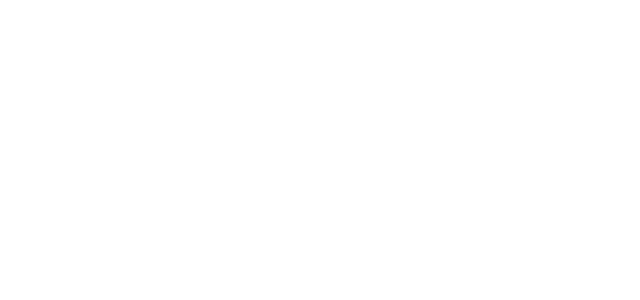
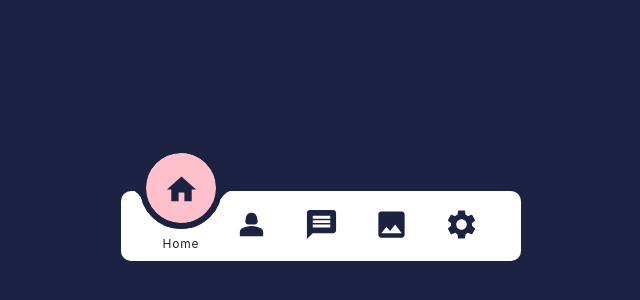
Before and after one commit to ducnp98/ReactJs_Animation, a React (Create React App) app: page /TabNavigationAnimation in a window 1280 px wide. Before the commit this address had no page. Shown: the part 174-474 px from the top of the page, without its empty margins (319-959 px from the left). Built offline with nearby package versions, Linux system fonts and the light colour scheme.

Commit message:
Tab navigation

```diff
--- a/public/index.html
+++ b/public/index.html
@@ -1,14 +1,11 @@
-<!DOCTYPE html>
+<!doctype html>
 <html lang="en">
   <head>
     <meta charset="utf-8" />
     <link rel="icon" href="%PUBLIC_URL%/favicon.ico" />
     <meta name="viewport" content="width=device-width, initial-scale=1" />
     <meta name="theme-color" content="#000000" />
-    <meta
-      name="description"
-      content="Web site created using create-react-app"
-    />
+    <meta name="description" content="Web site created using create-react-app" />
     <link rel="apple-touch-icon" href="%PUBLIC_URL%/logo192.png" />
     <!--
       manifest.json provides metadata used when your web app is installed on a
@@ -24,6 +21,13 @@
       work correctly both with client-side routing and a non-root public URL.
       Learn how to configure a non-root public URL by running `npm run build`.
     -->
+    <link rel="preconnect" href="https://fonts.googleapis.com" />
+    <link rel="preconnect" href="https://fonts.gstatic.com" crossorigin />
+    <link
+      rel="stylesheet"
+      href="https://fonts.googleapis.com/css2?family=Roboto:wght@300;400;500;600;700&display=swap"
+    />
+    <link rel="stylesheet" href="https://fonts.googleapis.com/icon?family=Material+Icons" />
     <title>React App</title>
   </head>
   <body>
--- a/src/App.css
+++ b/src/App.css
@@ -1,7 +1,3 @@
-.App {
-  text-align: center;
-}
-
 .App-logo {
   height: 40vmin;
   pointer-events: none;
--- a/src/App.tsx
+++ b/src/App.tsx
@@ -3,6 +3,10 @@
 import AppNavigation from './Navigation'
 
 import './App.css'
+import '@fontsource/roboto/300.css'
+import '@fontsource/roboto/400.css'
+import '@fontsource/roboto/500.css'
+import '@fontsource/roboto/700.css'
 
 function App() {
   return (
--- a/src/Navigation/index.tsx
+++ b/src/Navigation/index.tsx
@@ -4,6 +4,7 @@
 import BasicAnimation from '../Page/BasicAnimation'
 import ButtonRippleAnimation from '../Page/ButtonRippleAnimation'
 import InputAnimation from '../Page/InputAnimation'
+import TabNavigationAnimation from '../Page/TabNavigationAnimation'
 
 function AppNavigation() {
   return (
@@ -13,6 +14,7 @@
         <Route path="/BasicAnimation" Component={BasicAnimation} />
         <Route path="/InputAnimation" Component={InputAnimation} />
         <Route path="/ButtonRippleAnimation" Component={ButtonRippleAnimation} />
+        <Route path="/TabNavigationAnimation" Component={TabNavigationAnimation} />
       </Routes>
     </BrowserRouter>
   )
--- /dev/null
+++ b/src/Page/TabNavigationAnimation/index.tsx
@@ -0,0 +1,73 @@
+import React from 'react'
+
+import HomeIcon from '@mui/icons-material/Home'
+import InsertPhotoIcon from '@mui/icons-material/InsertPhoto'
+import MessageIcon from '@mui/icons-material/Message'
+import Person2Icon from '@mui/icons-material/Person2'
+import SettingsIcon from '@mui/icons-material/Settings'
+
+import './style.css'
+
+const TabNavigationAnimation = () => {
+  const onClick = (e?: React.MouseEvent<HTMLLIElement, MouseEvent>) => {
+    const listItem = document.querySelectorAll('.list')
+    listItem.forEach((item) => {
+      item.classList.remove('active')
+    })
+
+    e?.currentTarget.classList.add('active')
+  }
+
+  return (
+    <div className="navigation_container">
+      <div className="navigation">
+        <ul>
+          <li className="list active" onClick={(e) => onClick(e)}>
+            <a href="#d">
+              <span className="icon">
+                <HomeIcon fontSize="large" />
+              </span>
+              <span className="text">Home</span>
+            </a>
+          </li>
+          <li className="list" onClick={onClick}>
+            <a href="#d">
+              <span className="icon">
+                <Person2Icon fontSize="large" />
+              </span>
+              <span className="text">Profile</span>
+            </a>
+          </li>
+          <li className="list" onClick={onClick}>
+            <a href="#d">
+              <span className="icon">
+                <MessageIcon fontSize="large" />
+              </span>
+              <span className="text">Message</span>
+            </a>
+          </li>
+          <li className="list" onClick={onClick}>
+            <a href="#d">
+              <span className="icon">
+                <InsertPhotoIcon fontSize="large" />
+              </span>
+              <span className="text">Photos</span>
+            </a>
+          </li>
+          <li className="list" onClick={onClick}>
+            <a href="#d">
+              <span className="icon">
+                <SettingsIcon fontSize="large" />
+              </span>
+              <span className="text">Settings</span>
+            </a>
+          </li>
+          <div className="indicator"></div>
+          <div className="indicator"></div>
+        </ul>
+      </div>
+    </div>
+  )
+}
+
+export default TabNavigationAnimation
--- /dev/null
+++ b/src/Page/TabNavigationAnimation/style.css
@@ -0,0 +1,135 @@
+:root {
+  --main: rgb(28, 34, 66);
+}
+
+ul {
+  padding: 0;
+  margin: 0;
+}
+
+.navigation_container {
+  display: flex;
+  justify-content: center;
+  align-items: center;
+  width: 100%;
+  height: 100vh;
+  background-color: var(--main);
+}
+
+.navigation {
+  width: 400px;
+  height: 70px;
+  background-color: white;
+  position: absolute;
+  display: flex;
+  justify-content: center;
+  align-items: center;
+  border-radius: 10px;
+}
+
+.navigation ul {
+  display: flex;
+  width: 350px;
+}
+
+.navigation ul li {
+  position: relative;
+  list-style: none;
+  width: 70px;
+  height: 70px;
+  z-index: 1;
+}
+
+.navigation ul li a {
+  position: absolute;
+  display: flex;
+  justify-content: center;
+  align-items: center;
+  flex-direction: column;
+  width: 100%;
+  text-align: center;
+  font-weight: 500;
+}
+.navigation ul li a .icon {
+  position: relative;
+  display: block;
+  line-height: 85px;
+  font-size: 1.5rem;
+  text-align: center;
+  transition: 0.5s;
+  color: var(--main);
+}
+
+.navigation ul li.active a .icon {
+  transform: translateY(-35px);
+}
+
+.navigation ul li a .text {
+  position: absolute;
+  color: var(--main);
+  font-weight: 400;
+  font-size: 0.75rem;
+  letter-spacing: 0.05rem;
+  transition: 0.5s;
+  opacity: 0;
+  transform: translateY(20px);
+}
+
+.navigation ul li.active a .text {
+  opacity: 1;
+  transform: translateY(10px);
+}
+
+.indicator {
+  position: absolute;
+  width: 70px;
+  height: 70px;
+  top: -38px;
+  background-color: pink;
+  border-radius: 50%;
+  outline: 6px solid var(--main);
+  transition: 0.5s;
+}
+
+.indicator::before {
+  content: '';
+  position: absolute;
+  background-color: transparent;
+  width: 20px;
+  height: 20px;
+  top: 50%;
+  left: -22px;
+  border-top-right-radius: 20px;
+  box-shadow: 0px -10px 0 0 var(--main);
+}
+.indicator::after {
+  content: '';
+  position: absolute;
+  background-color: transparent;
+  width: 20px;
+  height: 20px;
+  top: 51%;
+  right: -22px;
+  border-top-left-radius: 20px;
+  box-shadow: 0px -10px 0 0 var(--main);
+}
+
+.navigation ul li:nth-child(1).active ~ .indicator {
+  transform: translateX(calc(70px * 0));
+}
+
+.navigation ul li:nth-child(2).active ~ .indicator {
+  transform: translateX(calc(70px * 1));
+}
+
+.navigation ul li:nth-child(3).active ~ .indicator {
+  transform: translateX(calc(70px * 2));
+}
+
+.navigation ul li:nth-child(4).active ~ .indicator {
+  transform: translateX(calc(70px * 3));
+}
+
+.navigation ul li:nth-child(5).active ~ .indicator {
+  transform: translateX(calc(70px * 4));
+}
--- a/src/Page/index.tsx
+++ b/src/Page/index.tsx
@@ -20,6 +20,9 @@
         <div className="button pink_500" onClick={() => navigation('ButtonRippleAnimation')}>
           Button Ripple Animation
         </div>
+        <div className="button pink_600" onClick={() => navigation('TabNavigationAnimation')}>
+          Tab Navigation Animation
+        </div>
       </div>
     </div>
   )
--- a/src/Page/page.css
+++ b/src/Page/page.css
@@ -29,6 +29,10 @@
   background-color: rgb(255, 133, 194);
 }
 
+.button.pink_600 {
+  background-color: rgb(255, 95, 175);
+}
+
 .button:hover {
   opacity: 0.7;
 }
```
Also changed, not shown: package.json (+7 -0 lines), 1 other file (tests, documents, lock files or other folders).
